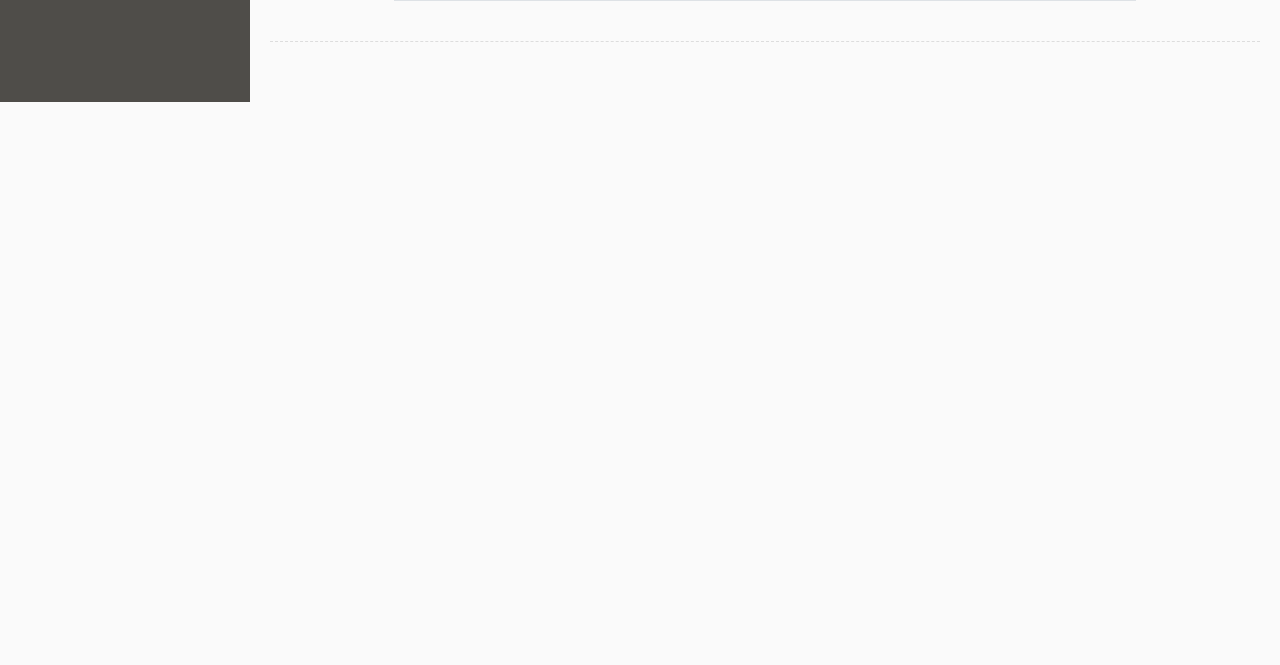
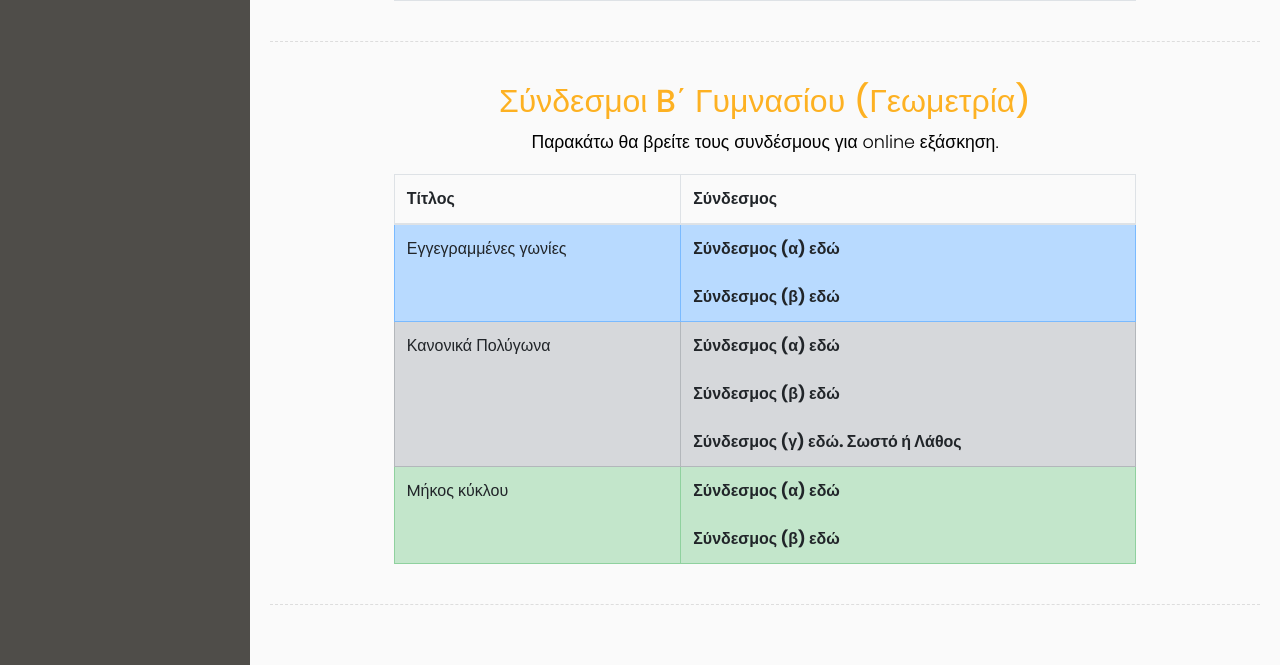
Before and after one commit to pateras95/math4fun, a PHP site: page /Routes/bclass.php in a window 1280 px wide. Shown: the part 1630-2295 px from the top of the page. Before the commit the page ends 1732 px from the top, so only its background shows below. Run offline with PHP 8.4, Linux system fonts and the light colour scheme; the visitor is signed in with stand-in values (Sample User, id 1).

Commit message:
add geometry table on b class

```diff
--- a/Routes/bclass.php
+++ b/Routes/bclass.php
@@ -22,8 +22,8 @@ include('../API/loginCheck.php');
             text-align: center;
         }
 
-        .center-element{
-            margin:auto;
+        .center-element {
+            margin: auto;
         }
     </style>
 </head>
@@ -148,6 +148,54 @@ include('../API/loginCheck.php');
                 </table>
             </div>
             <div class="line"></div>
+
+            <div class="class-text">
+                <h2 style="color:#FDB122">Σύνδεσμοι B΄ Γυμνασίου (Γεωμετρία)</h2>
+                <p>Παρακάτω θα βρείτε τους συνδέσμους για online εξάσκηση.</p>
+            </div>
+            <div class="w-75 center-element">
+                <table class="table table-bordered">
+                    <thead>
+                        <tr>
+                            <th scope="col">Τίτλος</th>
+                            <th scope="col">Σύνδεσμος</th>
+                        </tr>
+                    </thead>
+                    <tbody>
+                        <tr class="table-primary">
+                            <td scope="row">Εγγεγραμμένες γωνίες</td>
+                            <td>
+                                <a href="https://www.geogebra.org/m/PxV3xZxV#material/WE2fNZ22"><b>Σύνδεσμος (α) εδώ</b></a>
+                                <br>
+                                <br>
+                                <a href="https://www.geogebra.org/m/Jnt9VSmb#material/jgMrJwQd"><b>Σύνδεσμος (β) εδώ</b></a>
+                            </td>
+                        </tr>
+                        <tr class="table-secondary">
+                            <td scope="row">Κανονικά Πολύγωνα</td>
+                            <td>
+                                <a href="https://www.geogebra.org/m/PxV3xZxV#material/fYkuWMpe"><b>Σύνδεσμος (α) εδώ</b></a>
+                                <br>
+                                <br>
+                                <a href="https://www.geogebra.org/m/kW7RqP7M"><b>Σύνδεσμος (β) εδώ</b></a>
+                                <br>
+                                <br>
+                                <a href="https://www.geogebra.org/m/qzt6xATP"><b>Σύνδεσμος (γ) εδώ. Σωστό ή Λάθος</b></a>
+                            </td>
+                        </tr>
+                        <tr class="table-success">
+                            <td scope="row">Mήκος κύκλου</td>
+                            <td>
+                                <a href="https://www.geogebra.org/m/PxV3xZxV#material/pMzjexkY"><b>Σύνδεσμος (α) εδώ</b></a>
+                                <br>
+                                <br>
+                                <a href="https://www.geogebra.org/m/Jnt9VSmb#material/uPpy88fv"><b>Σύνδεσμος (β) εδώ</b></a>
+                            </td>
+                        </tr>
+                    </tbody>
+                </table>
+            </div>
+            <div class="line"></div>
         </div>
     </div>
 
```
